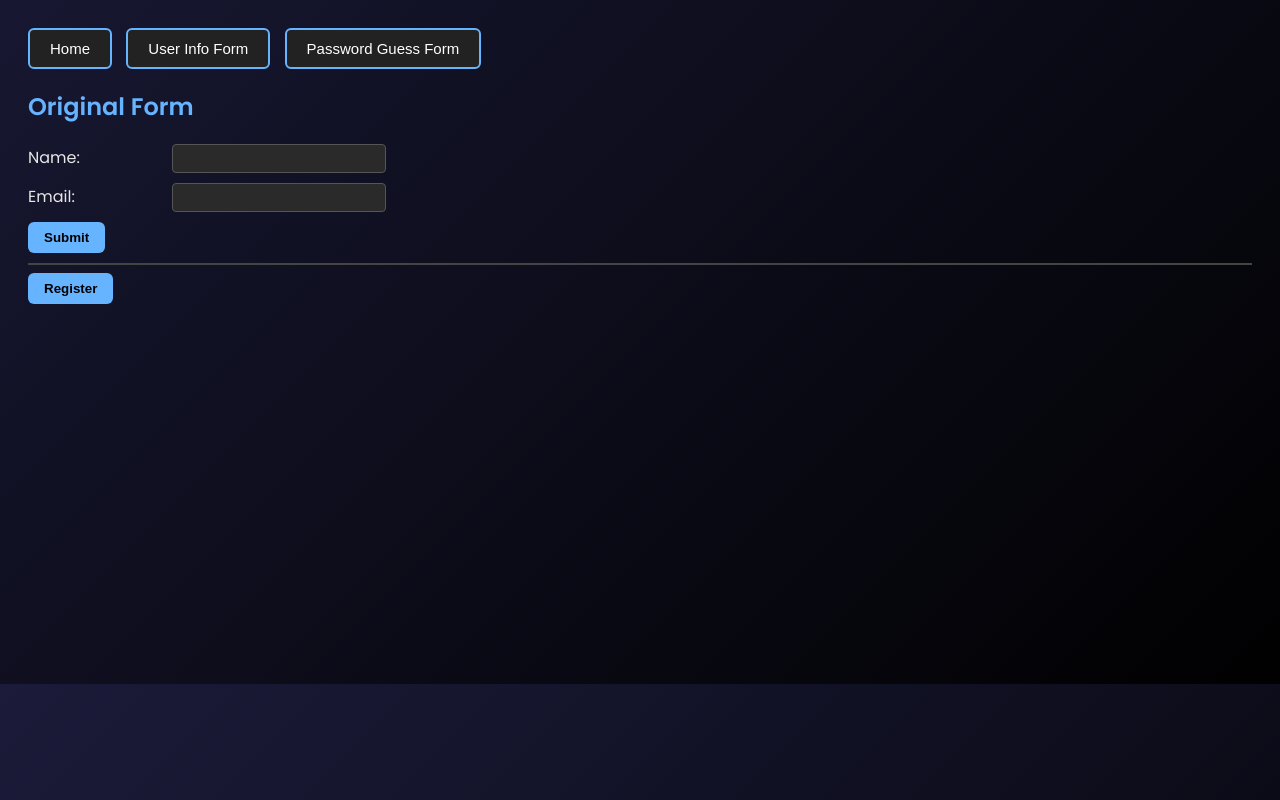
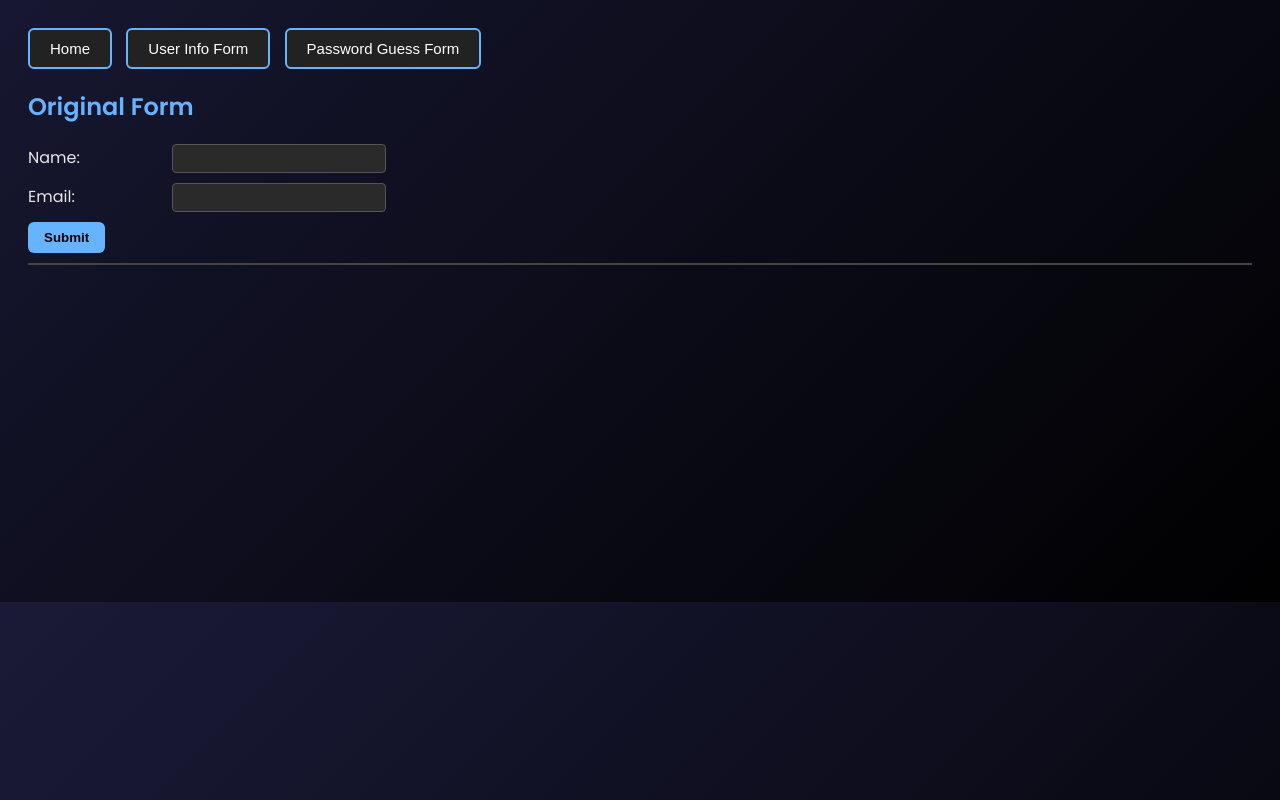
Before and after one commit to warblingGerbil/Basic-Form-Examples, a plain HTML site: page index.html in a window 1280 px wide. Drawn offline with Linux system fonts and the light colour scheme.

Commit message:
Update index.html

```diff
--- a/index.html
+++ b/index.html
@@ -261,13 +261,6 @@
 
         <hr>
 
-        <form name="user_form">
-            <div>
-                <input id="register" type="submit" value="Register" onclick="return registerUser()">
-            </div>
-        </form>
-    </div>
-
     <div id="userinfo" class="page">
         <h2>User Information Form</h2>
 
```
